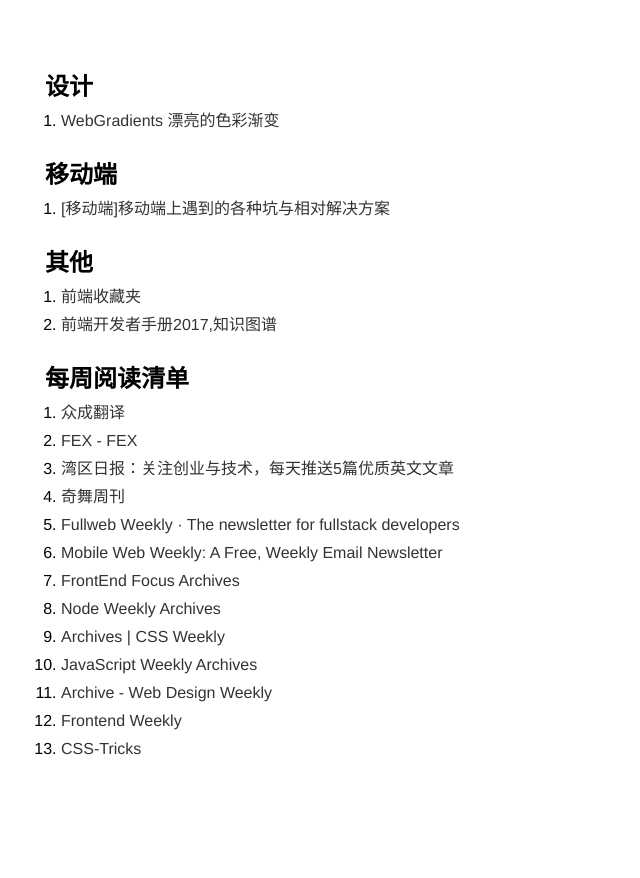
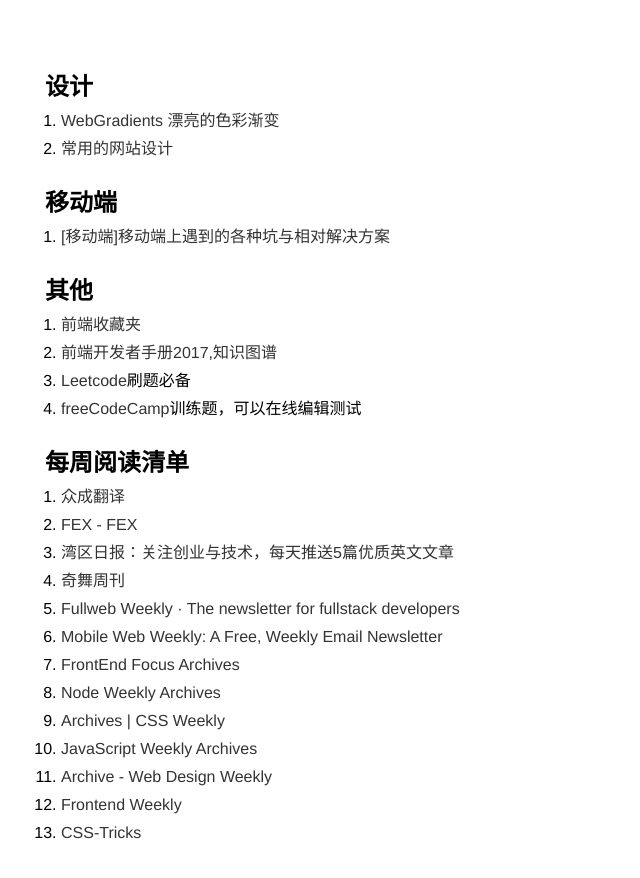
Before and after one commit to lanria990/demos, a plain HTML site: page src/collection.html in a window 1280 px wide. Shown: the whole page, without its empty margins (0-640 px from the left). Before the commit the page ends 806 px from the top, so only its background shows below. Drawn offline with Linux system fonts and the light colour scheme.

Commit message:
update collection

```diff
--- a/src/collection.html
+++ b/src/collection.html
@@ -28,6 +28,7 @@
     <h2>设计</h2>
     <ul>
         <li><a href="https://webgradients.com/"  target="_blank">WebGradients 漂亮的色彩渐变</a></li>
+        <li><a href="http://www.calltoidea.com/"> 常用的网站设计</a></li>
     </ul>
     <h2>移动端</h2>
     <ul>
@@ -37,6 +38,8 @@
     <ul>
         <li><a href="http://f2er.club/" target="_blank"> 前端收藏夹</a></li>
         <li><a href="https://frontendmasters.com/books/front-end-handbook/">前端开发者手册2017,知识图谱</a></li>
+        <li><a href="https://leetcode.com/">Leetcode</a>刷题必备</li>
+        <li><a href="https://www.freecodecamp.com/">freeCodeCamp</a>训练题，可以在线编辑测试</li>
     </ul>
     <h2>每周阅读清单</h2>
     <ul>
```
